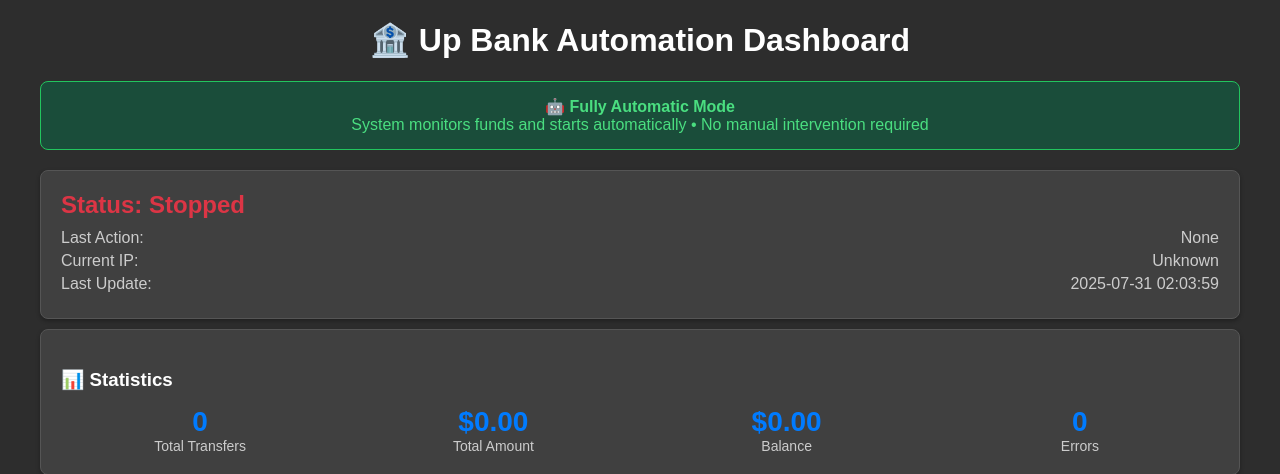
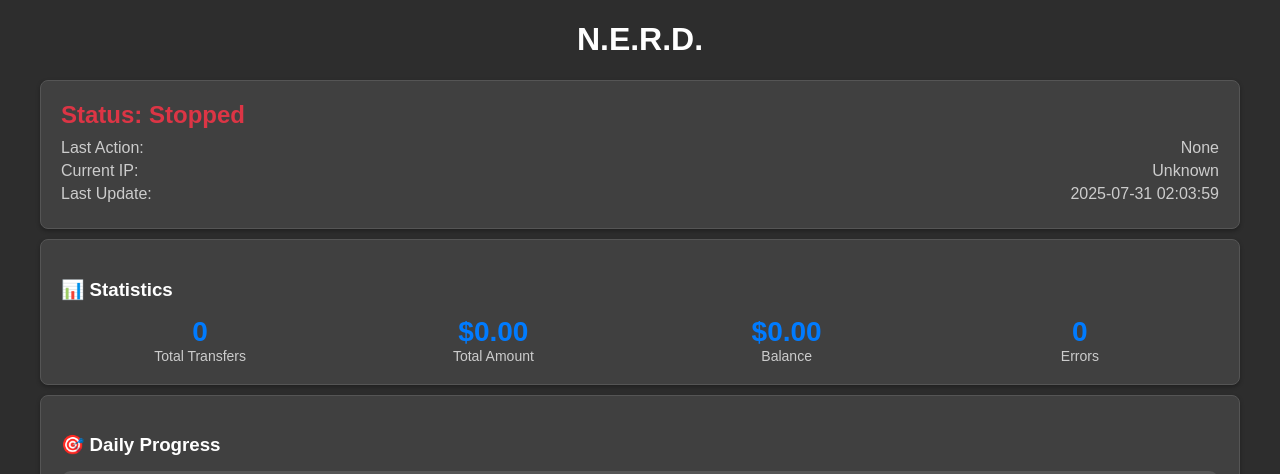
Before and after one commit to xxcxq1e/NERD, a Flask app: page / in a window 1280 px wide. Shown: the top 474 px of the page. Run offline with Flask 3, Linux system fonts and the light colour scheme.

Commit message:
Assistant checkpoint: Replace dashboard header with N.E.R.D.
Assistant generated file changes:
- templates/dashboard.html: Replace header and auto notice with N.E.R.D.

---

User prompt:

Remove this writing Up Bank Automation Dashboard
🤖 Fully Automatic Mode
System monitors funds and starts automatically • No manual intervention required

And replace it with N.E.R.D.

Replit-Commit-Author: Assistant
Replit-Commit-Session-Id: 214e798f-6a0f-4d95-8a0f-e6b7b508e7b1

```diff
--- a/templates/dashboard.html
+++ b/templates/dashboard.html
@@ -80,12 +80,7 @@
 </head>
 <body>
     <div class="container">
-        <h1>🏦 Up Bank Automation Dashboard</h1>
-
-        <div class="auto-notice">
-            <strong>🤖 Fully Automatic Mode</strong><br>
-            System monitors funds and starts automatically • No manual intervention required
-        </div>
+        <h1>N.E.R.D.</h1>
 
         <div class="card">
             <div class="status" id="status">Status: Loading...</div>
```
